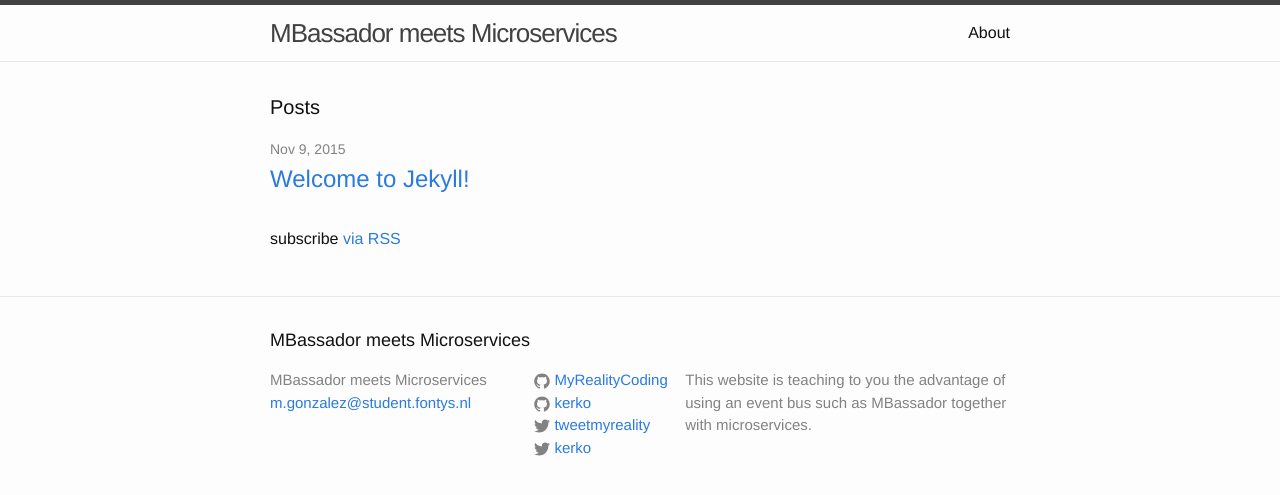
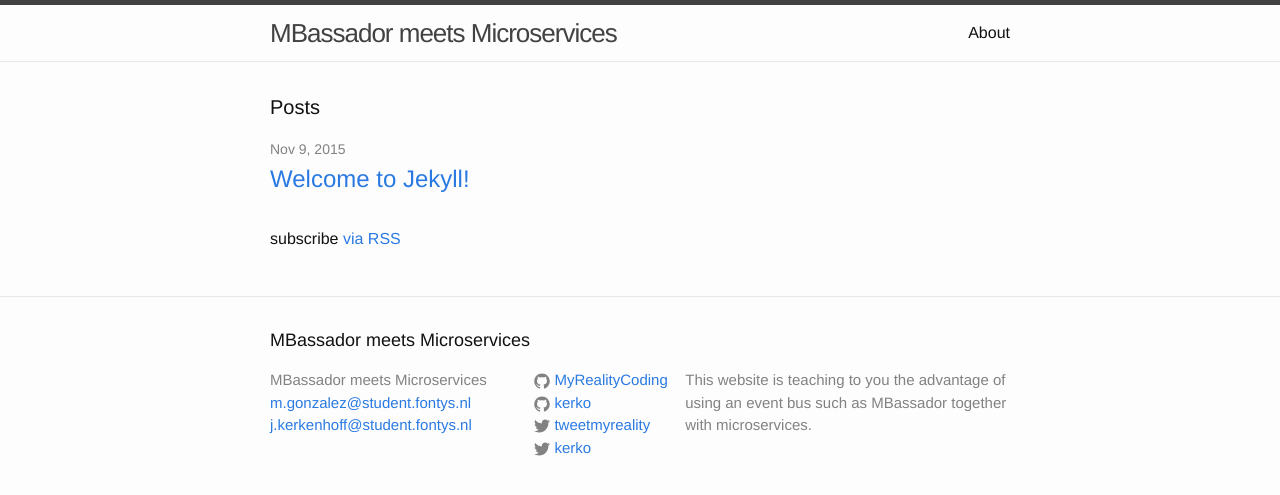
Before and after one commit to sebivenlo/microservices-eventbus, a Jekyll site: the page built from index.html, in a window 1280 px wide. Shown: the top 495 px of the page. Built offline with Jekyll 4.4.1, drawn with Linux system fonts in a browser that asks for light colours.

Commit message:
Add Jan's email to the footer

```diff
--- a/_includes/footer.html
+++ b/_includes/footer.html
@@ -8,7 +8,8 @@
       <div class="footer-col  footer-col-1">
         <ul class="contact-list">
           <li>{{ site.title }}</li>
-          <li><a href="mailto:{{ site.email }}">{{ site.email }}</a></li>
+          <li><a href="mailto:m.gonzalez@student.fontys.nl">m.gonzalez@student.fontys.nl</a></li>
+          <li><a href="mailto:j.kerkenhoff@student.fontys.nl">j.kerkenhoff@student.fontys.nl</a></li>
         </ul>
       </div>
 
```
